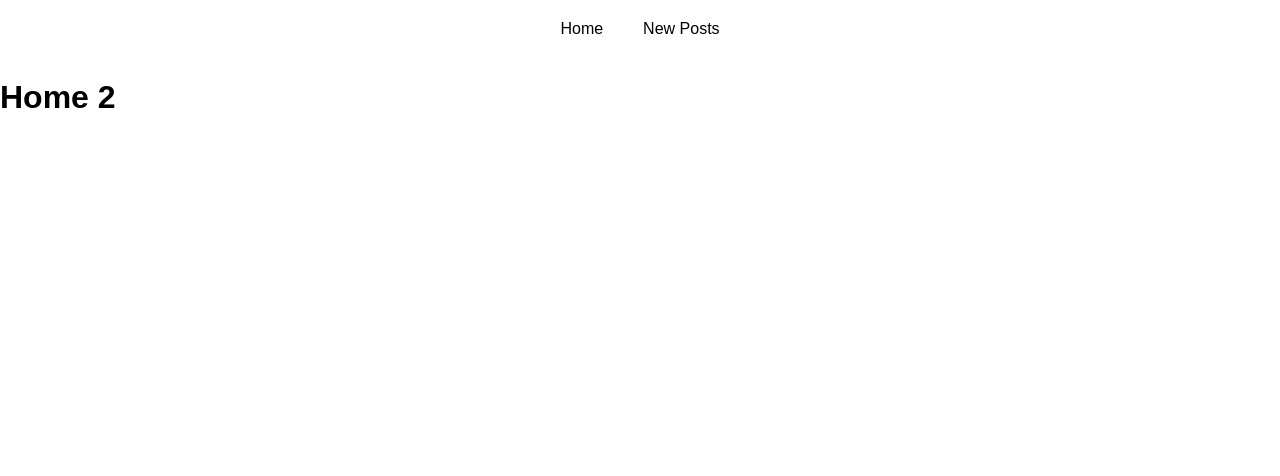
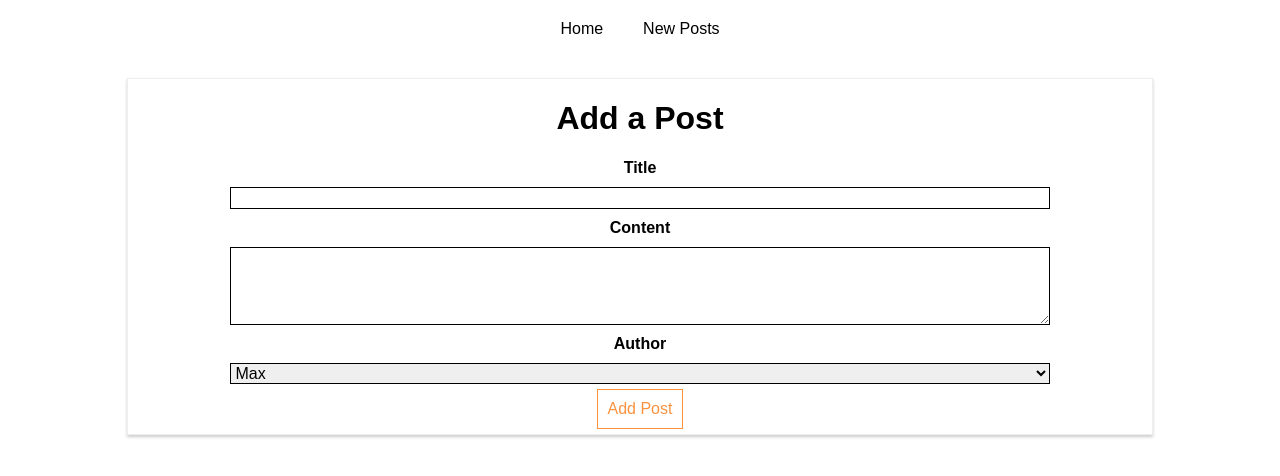
Before and after one commit to UmerAbdullahYaseen/Ajax-Practice, a React (Create React App) app: page /new-post in a window 1280 px wide. Shown: the top 476 px of the page. Built offline with nearby package versions, Linux system fonts and the light colour scheme.

Commit message:
Using Link between different pages

```diff
--- a/src/containers/Blog/Blog.js
+++ b/src/containers/Blog/Blog.js
@@ -2,8 +2,9 @@
 //import axios from 'axios';
 /* import Posts from './Posts/Posts'; */
 import './Blog.css';
-import { Route } from 'react-router-dom';
-
+import { NavLink, Route } from 'react-router-dom';
+import Posts from './Posts/Posts';
+import NewPost from './NewPost/NewPost';
 
 
 class Blog extends Component {
@@ -16,20 +17,26 @@
                 <header>
                     <nav>
                         <ul>
-                            <li><a href="/">Home</a></li>
-                            <li><a href="/new-post">New Posts</a></li>
+                            <li><NavLink to="/" exact>Home</NavLink></li>
+                            <li><NavLink to= {{
+                                pathname: '/new-post'
+                            }}>New Posts</NavLink></li>
                         </ul>
                     </nav>
                 </header>
 
-                  <Route path="/" exact render={() =><h1>Home </h1>  }   />
-                  <Route path="/" render={() =><h1>Home 2 </h1>  }   />
+                  {/* <Route path="/" exact render={() =><h1>Home </h1>  }   />
+                  <Route path="/" render={() =><h1>Home 2 </h1>  }   /> */}
                 {/* <section>
                     <FullPost id={this.state.selectedPostid} />
                 </section>
                 <section>
                     <NewPost />
                 </section> */}
+
+                <Route path="/" exact component={Posts} />
+                <Route path="/new-post" exact component={NewPost} />
+
             </div>
         );
     }
--- a/src/containers/Blog/NewPost/NewPost.js
+++ b/src/containers/Blog/NewPost/NewPost.js
@@ -22,7 +22,9 @@
         });
 
     }
-
+    componentDidMount() {
+        console.log(this.props)
+    }
     render () {
         return (
             <div className="NewPost">
--- a/src/containers/Blog/Posts/Posts.js
+++ b/src/containers/Blog/Posts/Posts.js
@@ -18,6 +18,8 @@
 }
 
 componentDidMount() {
+
+    console.log(this.props)
 
     axios.get('/posts').then(response =>{
 
```
